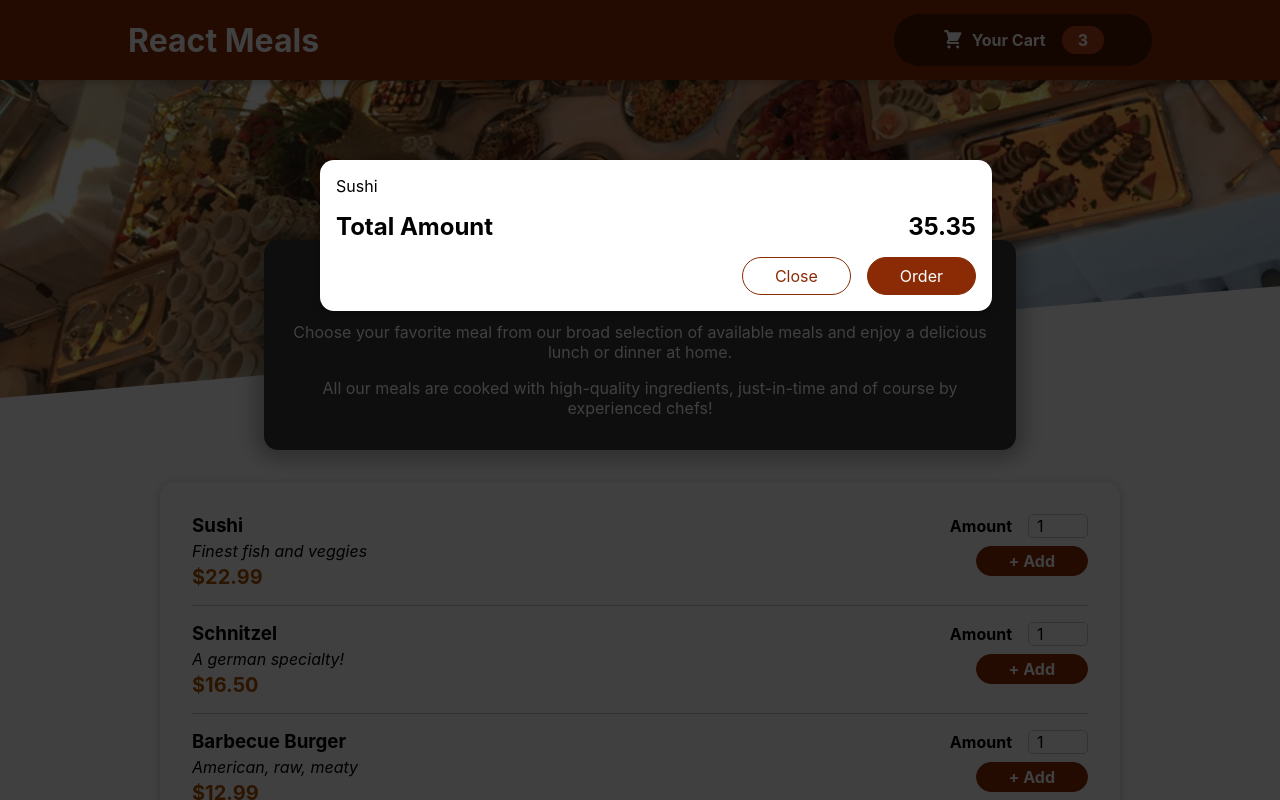
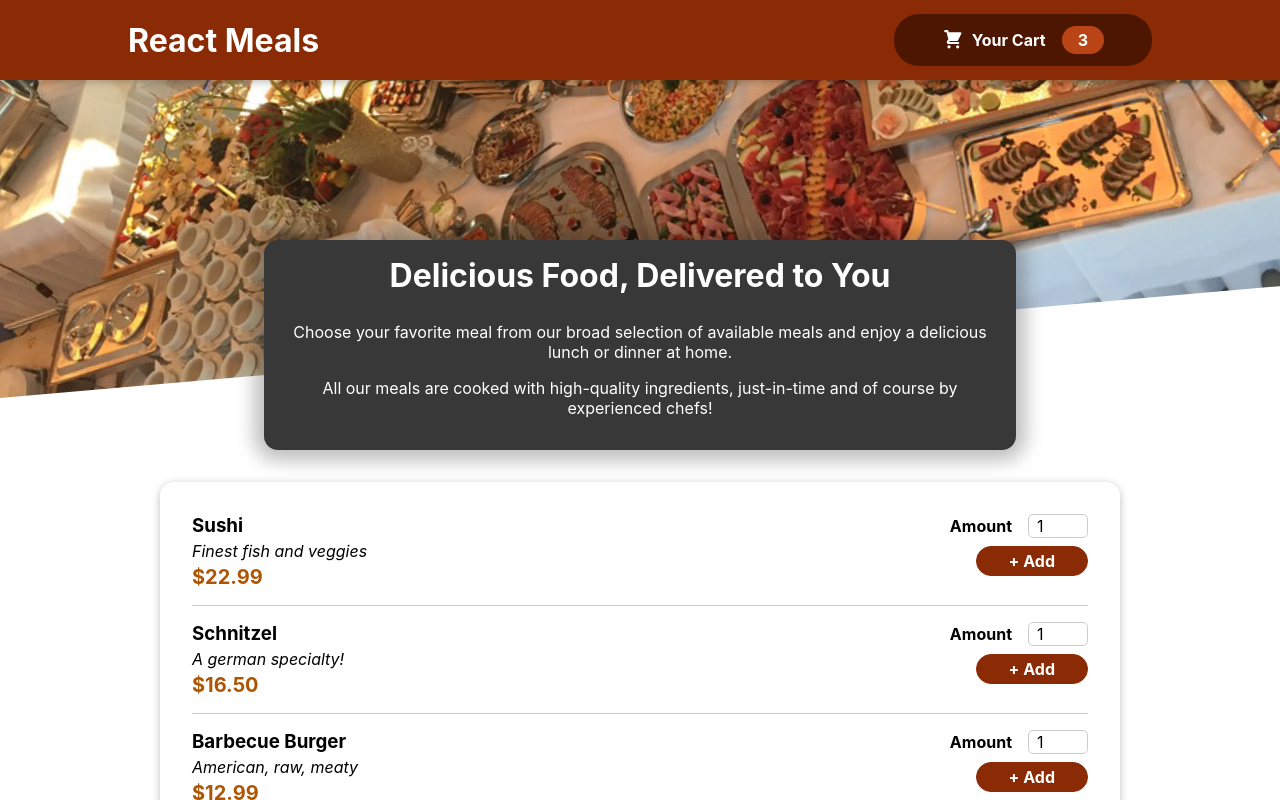
Before and after one commit to jhudson357/react-meals, a React (Create React App) app: page / in a window 1280 px wide. Shown: the top 800 px of the page. Built offline with nearby package versions, Linux system fonts and the light colour scheme.

Commit message:
implement cart modal show and hide functionality

```diff
--- a/src/App.jsx
+++ b/src/App.jsx
@@ -1,12 +1,24 @@
+import { useState } from 'react'
 import Header from './components/Layout/Header'
 import Meals from './components/Meals/Meals'
 import Cart from './components/Cart/Cart'
 
 function App() {
+  const [cartIsShown, setCartIsShown] = useState(false)
+
+  const showCartHandler = () => {
+    console.log('cart clicked')
+    setCartIsShown(true)
+  }
+
+  const hideCartHandler = () => {
+    setCartIsShown(false)
+  }
+
   return (
     <>
-      <Cart />
-      <Header />
+      {cartIsShown && <Cart onHideCart={hideCartHandler}/>}
+      <Header onShowCart={showCartHandler}/>
       <main>
         <Meals />
       </main>
--- a/src/components/Cart/Cart.jsx
+++ b/src/components/Cart/Cart.jsx
@@ -1,7 +1,7 @@
 import styles from './Cart.module.css'
 import Modal from '../UI/Modal'
 
-const Cart = () => {
+const Cart = (props) => {
   const cartItems = <ul className={styles['cart-items']}>
     {[{
       id: 'c1',
@@ -12,14 +12,14 @@ const Cart = () => {
   </ul>
 
   return (
-    <Modal>
+    <Modal onBackdropClick={props.onHideCart}>
       {cartItems}
       <div className={styles.total}>
         <span>Total Amount</span>
         <span>35.35</span>
       </div>
       <div className={styles.actions}>
-        <button className={styles['button--alt']} >Close</button>
+        <button className={styles['button--alt']} onClick={props.onHideCart}>Close</button>
         <button className={styles.button} >Order</button>
       </div>
     </Modal>
--- a/src/components/Layout/Header.jsx
+++ b/src/components/Layout/Header.jsx
@@ -2,12 +2,12 @@ import styles from "./Header.module.css"
 import mealsImg from "../../assets/meals.jpg"
 import HeaderCardButton from "./HeaderCartButton"
 
-const Header = () => {
+const Header = (props) => {
   return (
     <>
       <header className={styles.header}>
         <h1>React Meals</h1>
-        <HeaderCardButton />
+        <HeaderCardButton onClick={props.onShowCart}/>
       </header>
       <div className={styles['main-image']}>
         <img src={mealsImg} alt="Table with assortment of foods" />
--- a/src/components/Layout/HeaderCartButton.jsx
+++ b/src/components/Layout/HeaderCartButton.jsx
@@ -1,9 +1,9 @@
 import styles from "./HeaderCartButton.module.css"
 import CartIcon from '../Cart/CartIcon'
 
-const HeaderCardButton = () => {
+const HeaderCardButton = (props) => {
   return (
-    <button className={styles.button}>
+    <button className={styles.button} onClick={props.onClick}>
       <span className={styles.icon}>
         <CartIcon />
       </span>
--- a/src/components/UI/Modal.jsx
+++ b/src/components/UI/Modal.jsx
@@ -3,7 +3,7 @@ import ReactDOM from 'react-dom'
 
 const Backdrop = props => {
   return (
-    <div className={styles.backdrop} />
+    <div className={styles.backdrop} onClick={props.onBackdropClick}/>
   )
 }
 
@@ -20,7 +20,7 @@ const portalElement = document.getElementById('overlays')
 const Modal = (props) => {
   return (
     <>
-      {ReactDOM.createPortal(<Backdrop />, portalElement)}
+      {ReactDOM.createPortal(<Backdrop onBackdropClick={props.onBackdropClick}/>, portalElement)}
       {ReactDOM.createPortal(<ModalOverlay>{props.children}</ModalOverlay>, portalElement)}
     </>
   )
```
